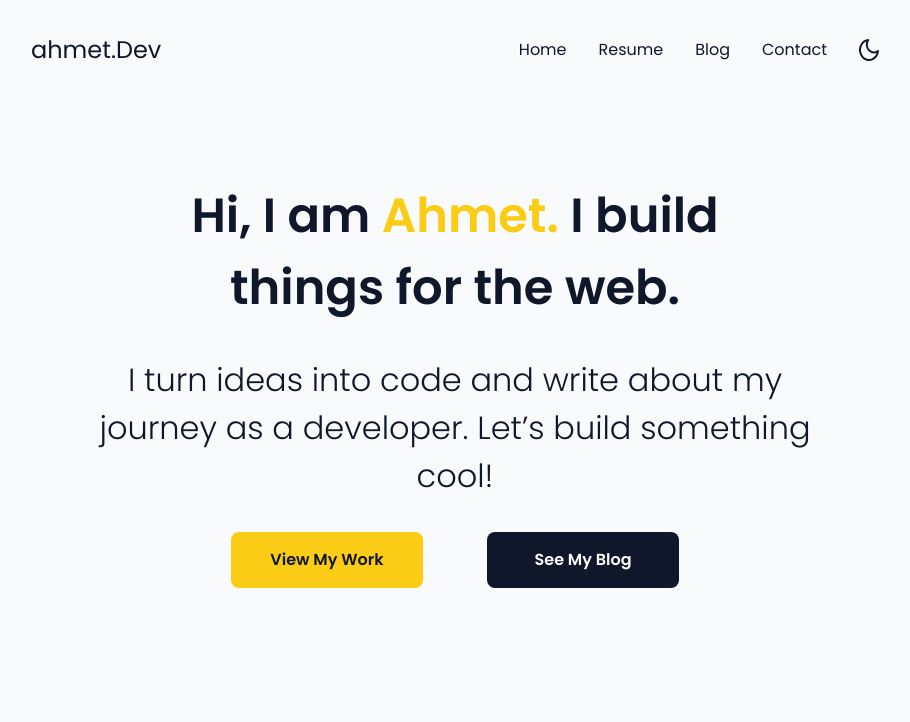
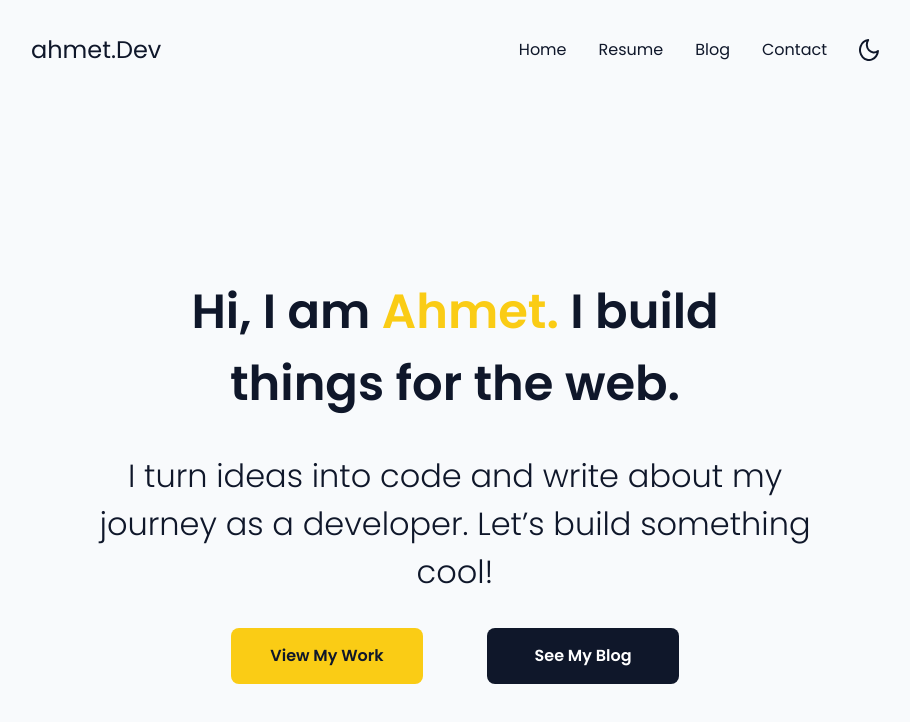
Before and after one commit to kaya70875/personal, a Next.js app: page / in a window 1280 px wide. Shown: the top 722 px of the page, without its empty margins (185-1095 px from the left). Built offline with nearby package versions, Linux system fonts and the light colour scheme.

Commit message:
update main layout

```diff
--- a/src/app/layout.tsx
+++ b/src/app/layout.tsx
@@ -23,7 +23,7 @@ export default function RootLayout({
       <body
         className={`${poppins.className} antialiased`}
       >
-        <div className="bg-bg flex flex-col min-h-screen default-container relative">
+        <div className="bg-bg flex flex-col sections-gap min-h-screen default-container relative">
           <Navbar />
           {children}
         </div>
```
